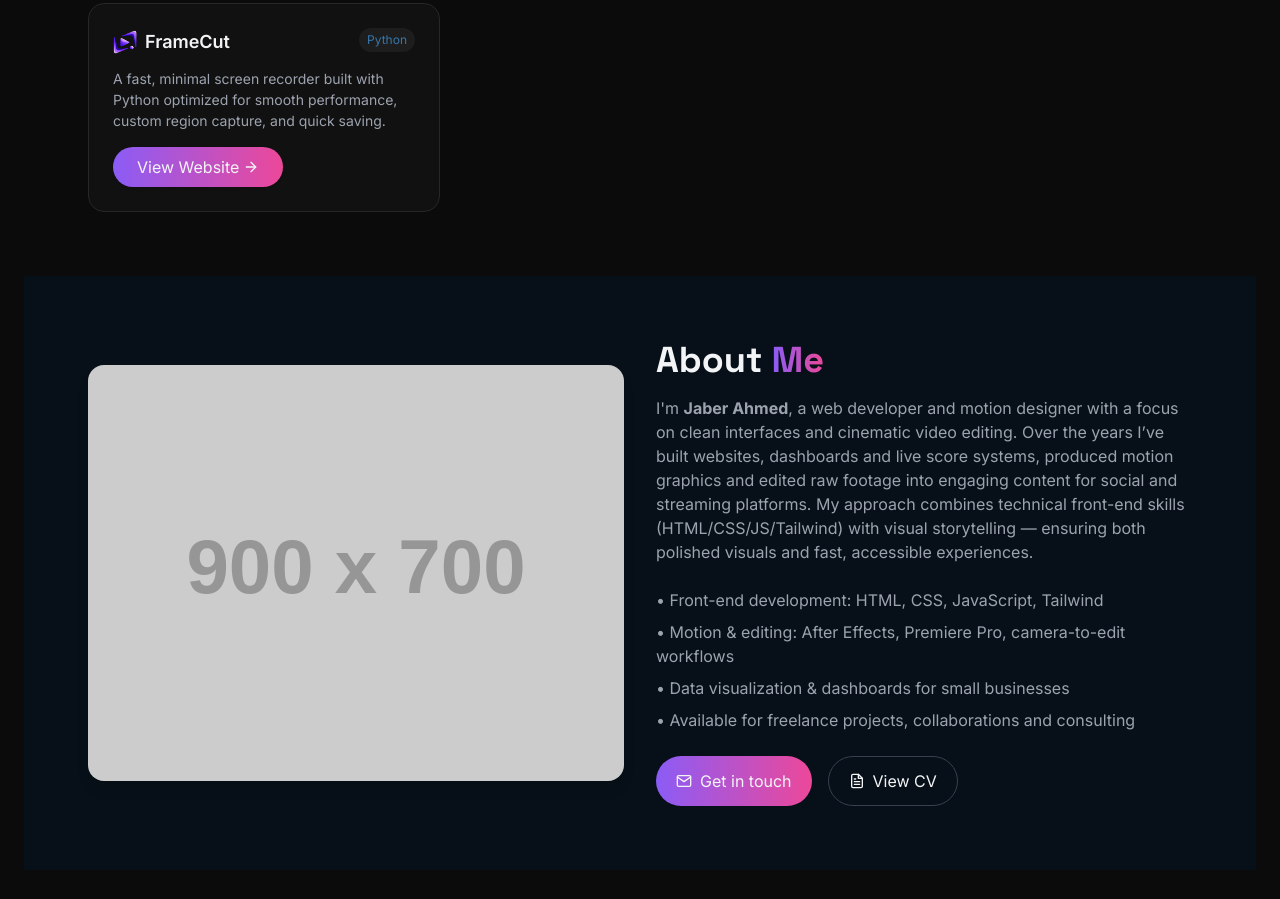
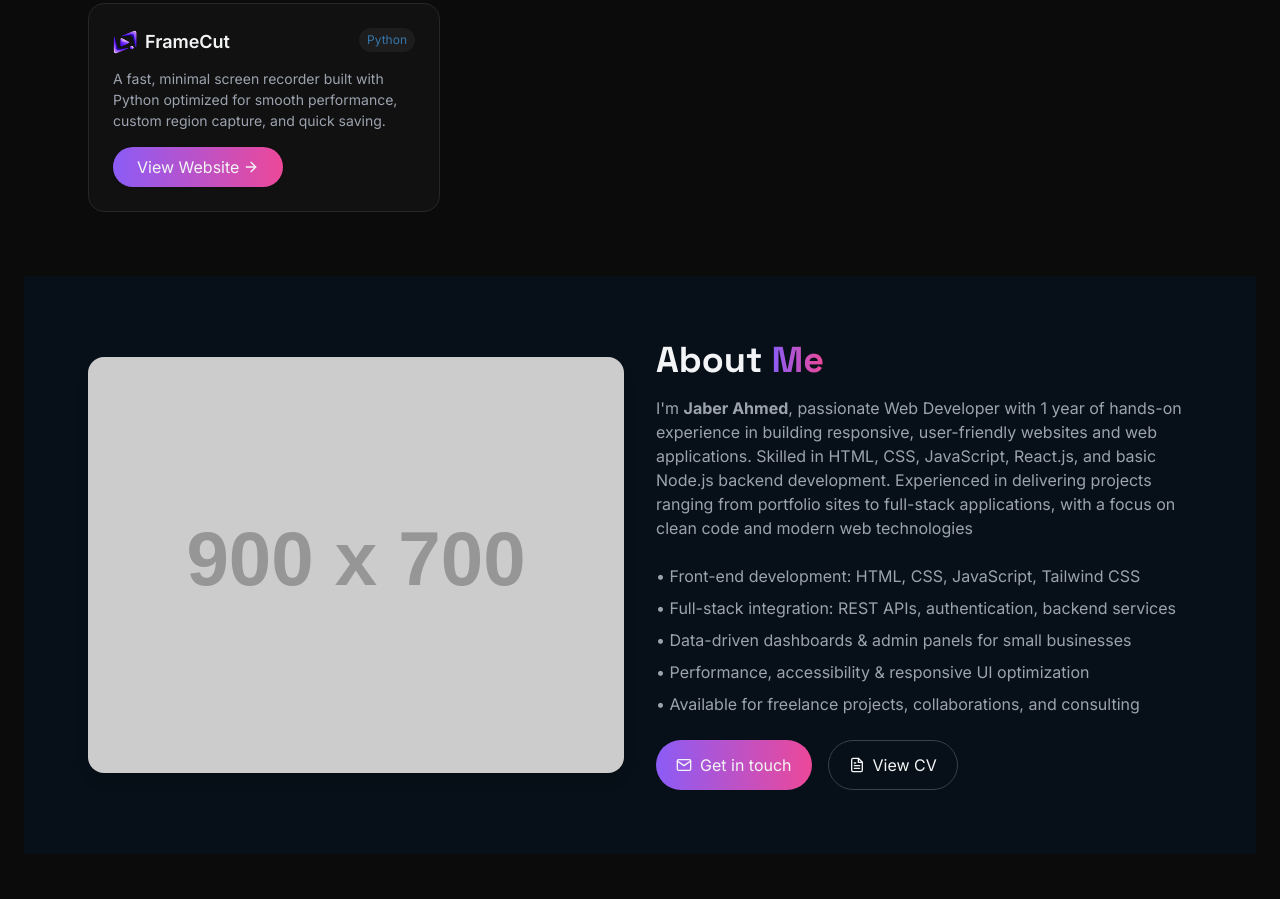
Before and after one commit to jaberDevHub/Portfolio_Website, a plain HTML site: page index.html in a window 1280 px wide. Shown: the part 1748-2647 px from the top of the page. Drawn offline with nearby package versions, Linux system fonts and the light colour scheme; placeholder pictures from the web are drawn by us.

```diff
--- a/index.html
+++ b/index.html
@@ -236,7 +236,7 @@
         </p>
       </h1>
       <p class="mt-3  -m-[45px] text-[15px] mb-[25px]  md:text-lg text-[var(--muted)] max-w-[700px] mx-auto fade-up delay-400">
-        I design and develop fast, scalable, and user-focused websites with modern web technologies.
+        Designing and developing fast, scalable, user-focused websites using modern web technologies.
       </p>
       <div class="mt-8 flex flex-wrap gap-4 justify-center fade-up delay-500">
         <a href="#projects" class="inline-flex items-center px-4 py-2 sm:px-5 sm:py-3 rounded-full bg-gradient-to-r from-[var(--accent1)] to-[var(--accent2)] shadow hover:opacity-95">
@@ -663,18 +663,21 @@
       <div data-aos="fade-left">
         <h2 class="font-heading text-3xl md:text-4xl font-bold">About <span class="gradient-text">Me</span></h2>
         <p class="mt-4 text-[var(--muted)]">
-          I'm <strong>Jaber Ahmed</strong>, a web developer and motion designer with a focus on clean interfaces and cinematic video editing.
-          Over the years I’ve built websites, dashboards and live score systems, produced motion graphics and edited raw footage into
-          engaging content for social and streaming platforms. My approach combines technical front-end skills (HTML/CSS/JS/Tailwind) with
-          visual storytelling — ensuring both polished visuals and fast, accessible experiences.
+          I'm <strong>Jaber Ahmed</strong>, passionate Web Developer with 1 year of hands-on experience in building responsive,
+          user-friendly websites and web
+          applications. Skilled in HTML, CSS, JavaScript, React.js, and basic Node.js backend development. Experienced in
+          delivering projects ranging from portfolio sites to full-stack applications, with a focus on clean code and modern web
+          technologies
         </p>
 
-        <ul class="mt-6 space-y-2 text-[var(--muted)]">
-          <li>• Front-end development: HTML, CSS, JavaScript, Tailwind</li>
-          <li>• Motion & editing: After Effects, Premiere Pro, camera-to-edit workflows</li>
-          <li>• Data visualization & dashboards for small businesses</li>
-          <li>• Available for freelance projects, collaborations and consulting</li>
-        </ul>
+      <ul class="mt-6 space-y-2 text-[var(--muted)]">
+        <li>• Front-end development: HTML, CSS, JavaScript, Tailwind CSS</li>
+        <li>• Full-stack integration: REST APIs, authentication, backend services</li>
+        <li>• Data-driven dashboards & admin panels for small businesses</li>
+        <li>• Performance, accessibility & responsive UI optimization</li>
+        <li>• Available for freelance projects, collaborations, and consulting</li>
+      </ul>
+
 
         <div class="mt-6 flex gap-4">
           <a href="#contact" class="inline-flex items-center gap-2 px-4 py-2 sm:px-5 sm:py-3 rounded-full bg-gradient-to-r from-[var(--accent1)] to-[var(--accent2)]">
```
